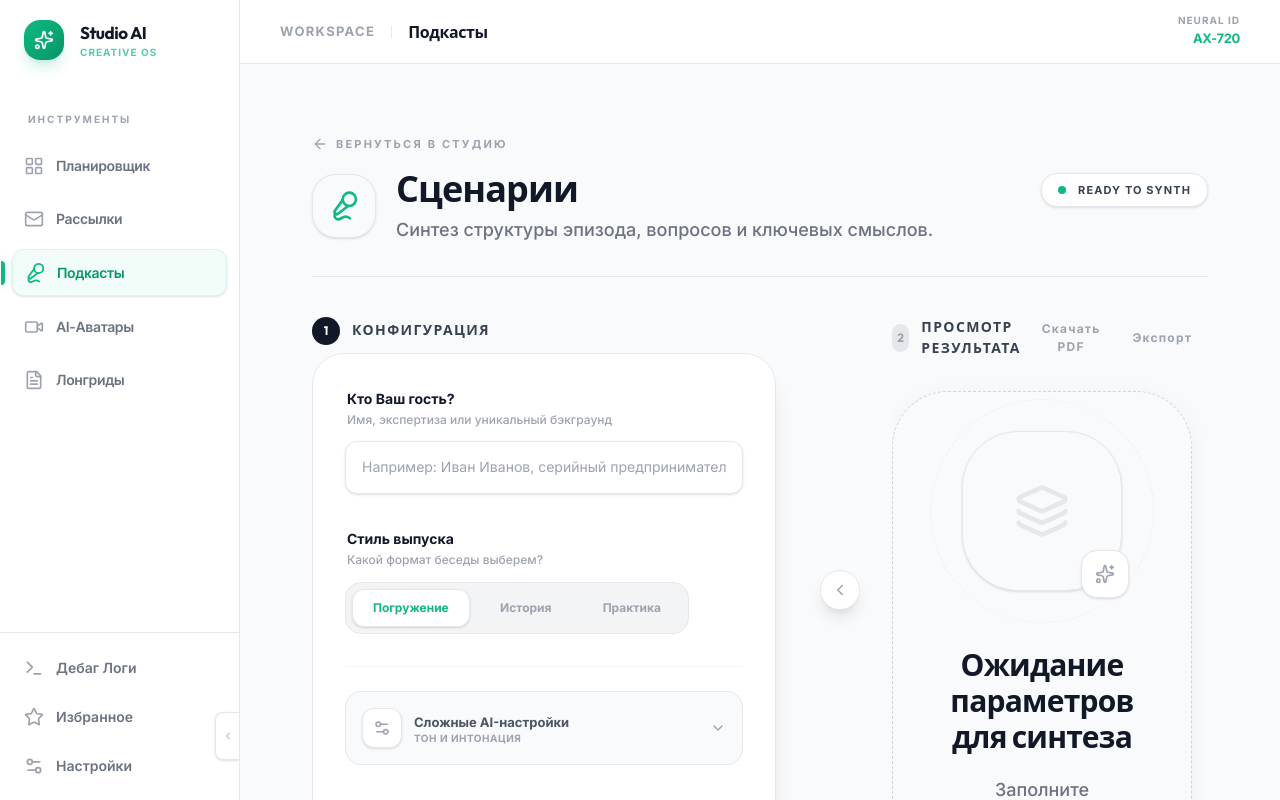
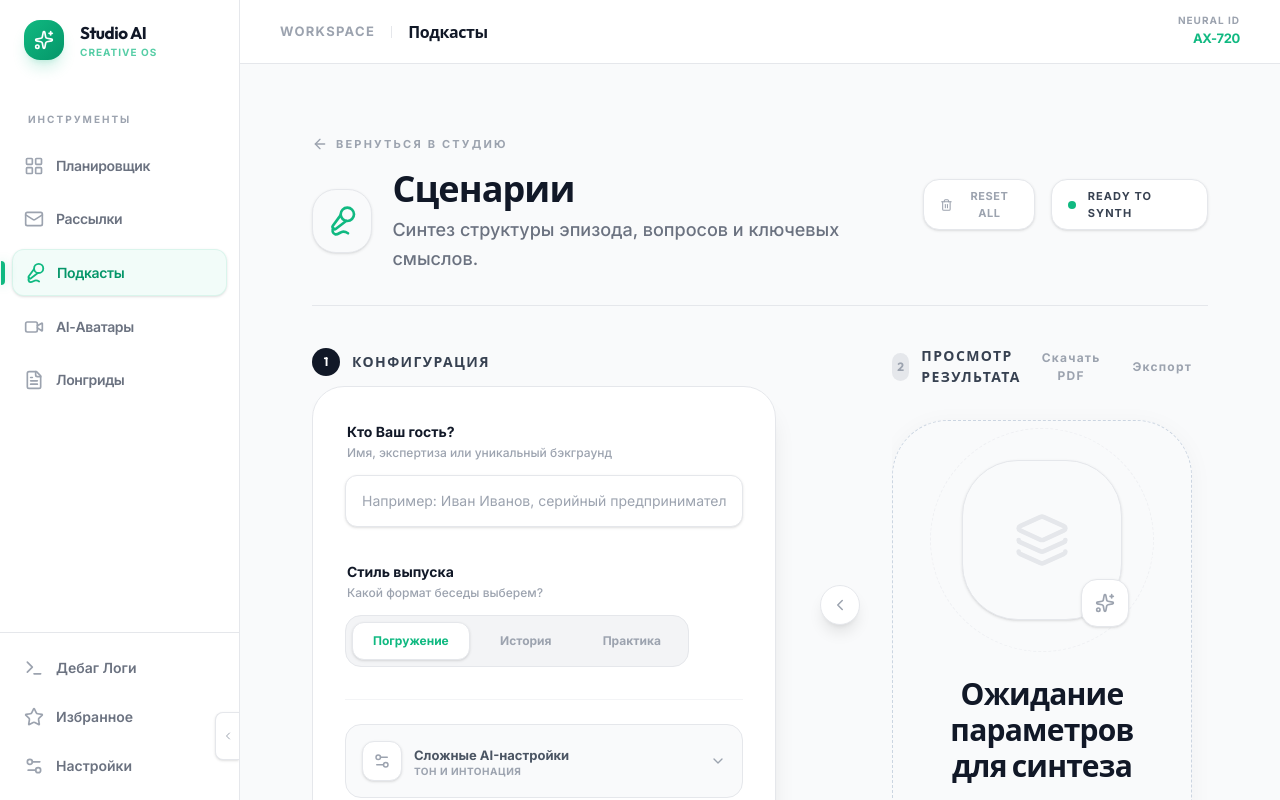
Before and after one commit to alekseeva943-cloud/AI-Content-OS, a React (Vite) app: page /podcasts in a window 1280 px wide. Built offline with nearby package versions, Linux system fonts and the light colour scheme.

Commit message:
Добавил память

```diff
--- a/src/shared/components/ModulePage.tsx
+++ b/src/shared/components/ModulePage.tsx
@@ -15,7 +15,8 @@ import {
   Target,
   BarChart3,
   MessageSquare,
-  History
+  History,
+  Trash2
 } from 'lucide-react';
 import { GlassCard, Button } from '@/src/shared/components/UI';
 import { EmptyResultState, GenerationLoader } from '@/src/shared/components/ResultPanel';
@@ -24,6 +25,7 @@ import { ModuleConfig } from '@/src/config/modules';
 import { generateContentPlan } from '@/src/services/ai/client';
 import { useMemoryStore } from '@/src/stores/memoryStore';
 import { useFavoritesStore } from '@/src/stores/favoritesStore';
+import { useWorkspaceStore } from '@/src/stores/workspaceStore';
 import { toast } from 'sonner';
 import { PlannerResultDisplay } from '@/src/features/planner/components/PlannerResult';
 import { useNavigate, useLocation } from 'react-router-dom';
@@ -43,22 +45,35 @@ interface ModulePageProps {
 }
 
 export function ModulePage({ config }: ModulePageProps) {
+  const { modules, setModuleState, clearModule } = useWorkspaceStore();
+  const moduleState = modules[config.id] || {
+    formValues: {},
+    result: null,
+    showAdvanced: false,
+    sourceInfo: null,
+  };
+
   const [isGenerating, setIsGenerating] = useState(false);
   const [isCollapsed, setIsCollapsed] = useState(false);
-  const [showAdvanced, setShowAdvanced] = useState(false);
   const [generationStep, setGenerationStep] = useState<string>('Инициализация...');
-  const [result, setResult] = useState<any>(null);
   const [error, setError] = useState<string | null>(null);
-  const [sourceInfo, setSourceInfo] = useState<{ id?: string; module?: string; title?: string } | null>(null);
   const navigate = useNavigate();
   const location = useLocation();
 
-  const [formValues, setFormValues] = useState<Record<string, any>>(() => {
+  const showAdvanced = moduleState.showAdvanced;
+  const setShowAdvanced = (val: boolean) => setModuleState(config.id, { showAdvanced: val });
+
+  const result = moduleState.result;
+  const setResult = (val: any) => setModuleState(config.id, { result: val });
+
+  const sourceInfo = moduleState.sourceInfo;
+  const setSourceInfo = (val: { id?: string; module?: string; title?: string } | null) => setModuleState(config.id, { sourceInfo: val });
+
+  const formValues = React.useMemo(() => {
     const initial: Record<string, any> = {};
     config.fields.forEach(f => {
       initial[f.id] = f.defaultValue || '';
     });
-    // Add advanced defaults matching AdvancedSettingsState
     initial['adv_preset'] = 'business';
     initial['adv_goal'] = 'sell';
     initial['adv_audience'] = 'newbie';
@@ -67,8 +82,14 @@ export function ModulePage({ config }: ModulePageProps) {
     initial['adv_emotion'] = 38;
     initial['adv_length'] = 'balanced';
     initial['adv_complexity'] = 'standard';
-    return initial;
-  });
+
+    return { ...initial, ...moduleState.formValues };
+  }, [config.id, moduleState.formValues]);
+
+  const setFormValues = (updater: (prev: Record<string, any>) => Record<string, any>) => {
+    const nextValues = updater(formValues);
+    setModuleState(config.id, { formValues: nextValues });
+  };
 
   // Handle pre-filling from repurposed items
   useEffect(() => {
@@ -184,7 +205,20 @@ export function ModulePage({ config }: ModulePageProps) {
   };
 
   const handleReset = () => {
-    setResult(null);
+    const initial: Record<string, any> = {};
+    config.fields.forEach(f => {
+      initial[f.id] = f.defaultValue || '';
+    });
+    initial['adv_preset'] = 'business';
+    initial['adv_goal'] = 'sell';
+    initial['adv_audience'] = 'newbie';
+    initial['adv_tone'] = 'friendly';
+    initial['adv_formality'] = 24;
+    initial['adv_emotion'] = 38;
+    initial['adv_length'] = 'balanced';
+    initial['adv_complexity'] = 'standard';
+
+    clearModule(config.id, initial);
     setError(null);
     setIsGenerating(false);
   };
@@ -227,6 +261,18 @@ export function ModulePage({ config }: ModulePageProps) {
         </div>
 
         <div className="flex items-center gap-4">
+           <button
+             onClick={() => {
+                if (confirm('Вы уверены, что хотите очистить ВСЕ рабочие пространства?')) {
+                  useWorkspaceStore.getState().resetAll();
+                  toast.success('Все рабочие пространства очищены');
+                }
+             }}
+             className="flex items-center gap-2 px-4 py-2 rounded-2xl bg-white border border-[#E5E7EB] text-[#9CA3AF] hover:text-red-500 hover:border-red-200 transition-all shadow-sm text-[11px] font-bold uppercase tracking-wider"
+           >
+              <Trash2 size={14} />
+              <span>Reset All</span>
+           </button>
            <div className="flex items-center gap-3 px-4 py-2 rounded-2xl bg-white border border-[#E5E7EB] shadow-sm">
               <div className="w-2 h-2 rounded-full bg-[#10B981]" />
               <span className="text-[11px] font-bold text-[#374151] uppercase tracking-[0.1em]">Ready to Synth</span>
@@ -246,11 +292,19 @@ export function ModulePage({ config }: ModulePageProps) {
             transition={{ duration: 0.5, ease: [0.23, 1, 0.32, 1] }}
             className="shrink-0 h-full overflow-y-auto pr-4 no-scrollbar custom-scroll space-y-8"
         >
-           <div className="flex items-center justify-between mb-2">
+           <div className="flex items-center justify-between mb-2 group">
               <div className="flex items-center gap-3">
                 <span className="w-7 h-7 rounded-full bg-[#111827] text-white flex items-center justify-center text-[12px] font-bold font-display">1</span>
                 <h3 className="text-[14px] font-bold text-[#374151] uppercase tracking-widest">Конфигурация</h3>
               </div>
+              <button
+                onClick={handleReset}
+                className="p-2 rounded-xl text-[#9CA3AF] hover:text-red-500 hover:bg-red-50 transition-all opacity-0 group-hover:opacity-100 flex items-center gap-2"
+                title="Очистить рабочее пространство"
+              >
+                <span className="text-[10px] font-bold uppercase tracking-wider">Очистить</span>
+                <Trash2 size={16} />
+              </button>
            </div>
 
            <GlassCard className="p-8 bg-white border-[#E5E7EB] shadow-xl space-y-10">
--- /dev/null
+++ b/src/stores/workspaceStore.ts
@@ -0,0 +1,55 @@
+import { create } from 'zustand';
+import { persist } from 'zustand/middleware';
+
+interface ModuleState {
+  formValues: Record<string, any>;
+  result: any | null;
+  showAdvanced: boolean;
+  sourceInfo: { id?: string; module?: string; title?: string } | null;
+}
+
+interface WorkspaceStore {
+  modules: Record<string, ModuleState>;
+  setModuleState: (moduleId: string, state: Partial<ModuleState>) => void;
+  clearModule: (moduleId: string, defaultValues: Record<string, any>) => void;
+  resetAll: () => void;
+}
+
+export const useWorkspaceStore = create<WorkspaceStore>()(
+  persist(
+    (set) => ({
+      modules: {},
+      setModuleState: (moduleId, state) =>
+        set((prev) => ({
+          modules: {
+            ...prev.modules,
+            [moduleId]: {
+              ...(prev.modules[moduleId] || {
+                formValues: {},
+                result: null,
+                showAdvanced: false,
+                sourceInfo: null,
+              }),
+              ...state,
+            },
+          },
+        })),
+      clearModule: (moduleId, defaultValues) =>
+        set((prev) => ({
+          modules: {
+            ...prev.modules,
+            [moduleId]: {
+              formValues: defaultValues,
+              result: null,
+              showAdvanced: false,
+              sourceInfo: null,
+            },
+          },
+        })),
+      resetAll: () => set({ modules: {} }),
+    }),
+    {
+      name: 'ai-content-os-workspace',
+    }
+  )
+);
```
